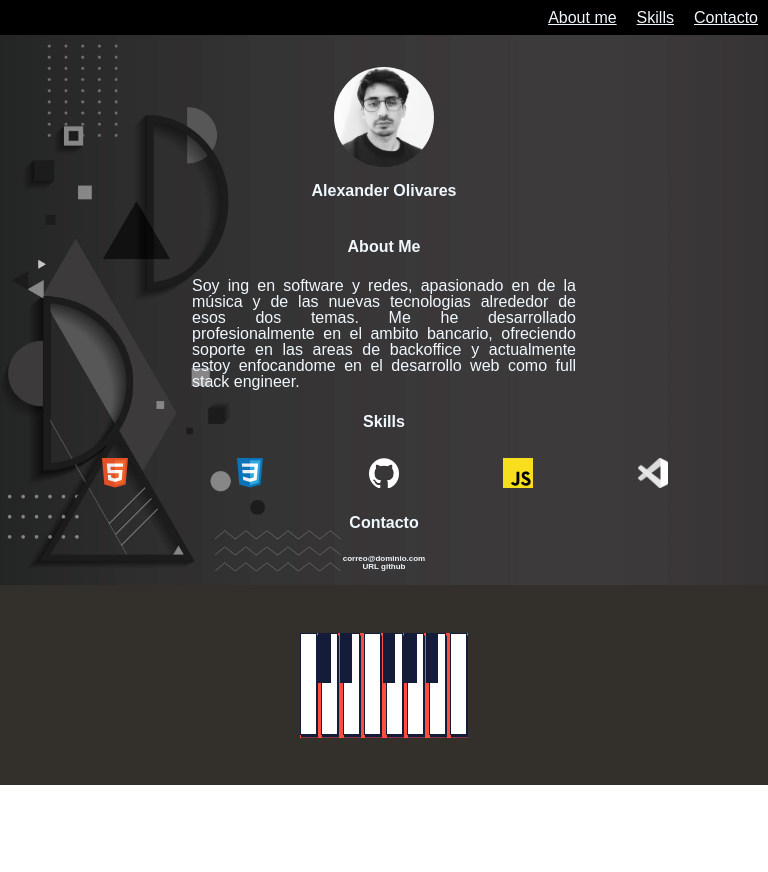
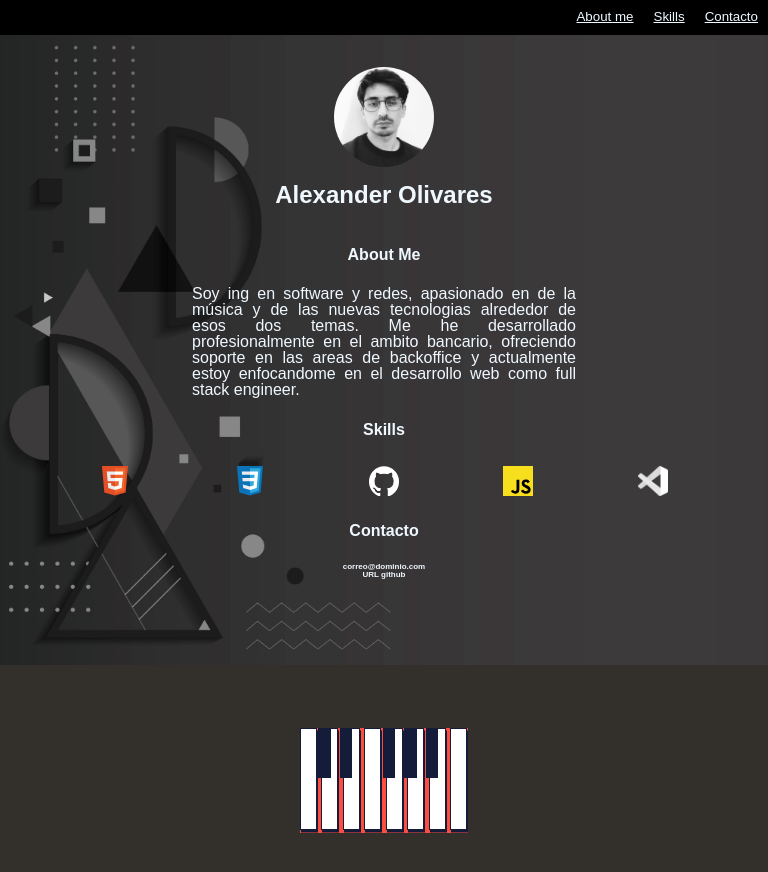
Before and after one commit to SimulationCartridge/portafolio, a plain HTML site: page index.html in a window 768 px wide. Before the commit the page ends 800 px from the top, so only its background shows below. Drawn offline with Linux system fonts and the light colour scheme.

Commit message:
meda queries

```diff
--- a/sources/style.css
+++ b/sources/style.css
@@ -182,3 +182,35 @@ footer{
     margin-top: 37.5px;
 
   }
+
+
+
+  /* media queries*/
+
+  /*navBar*/
+  @media only screen and (min-width: 414px) and (max-width:  896px) {
+    .navItem{
+        font-size: smaller;
+    }
+  }
+
+  /*mobile about me*/
+  @media only screen and (min-width: 414px) and (max-width:  896px){
+    .section{
+        height: 630px;
+    }
+    h1{
+        font-size: 1.5em;
+    }
+    h3{
+        font-size: 1rem;
+    }
+  }
+
+  /* footer*/
+
+  @media only screen and (min-width: 414px) and (max-width:  896px){
+    footer{
+        height: 230px
+    }
+  }
```
